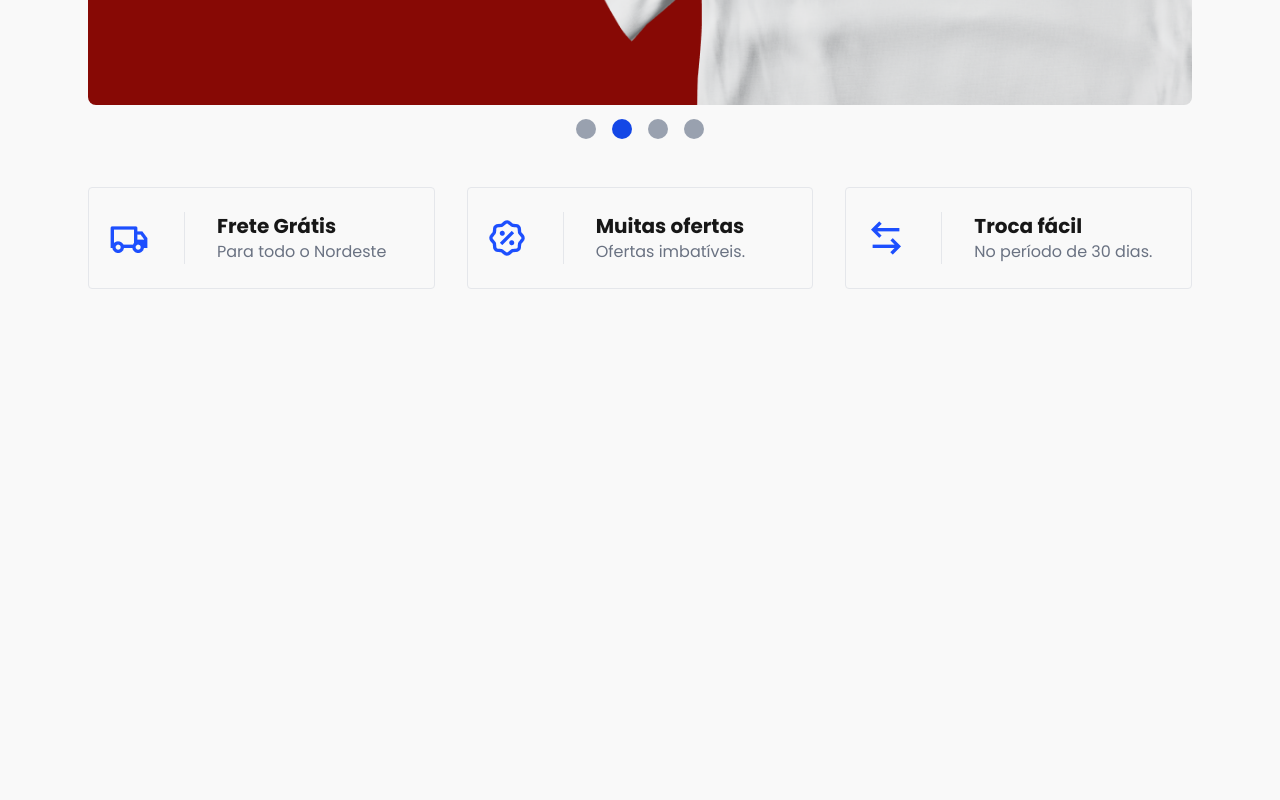
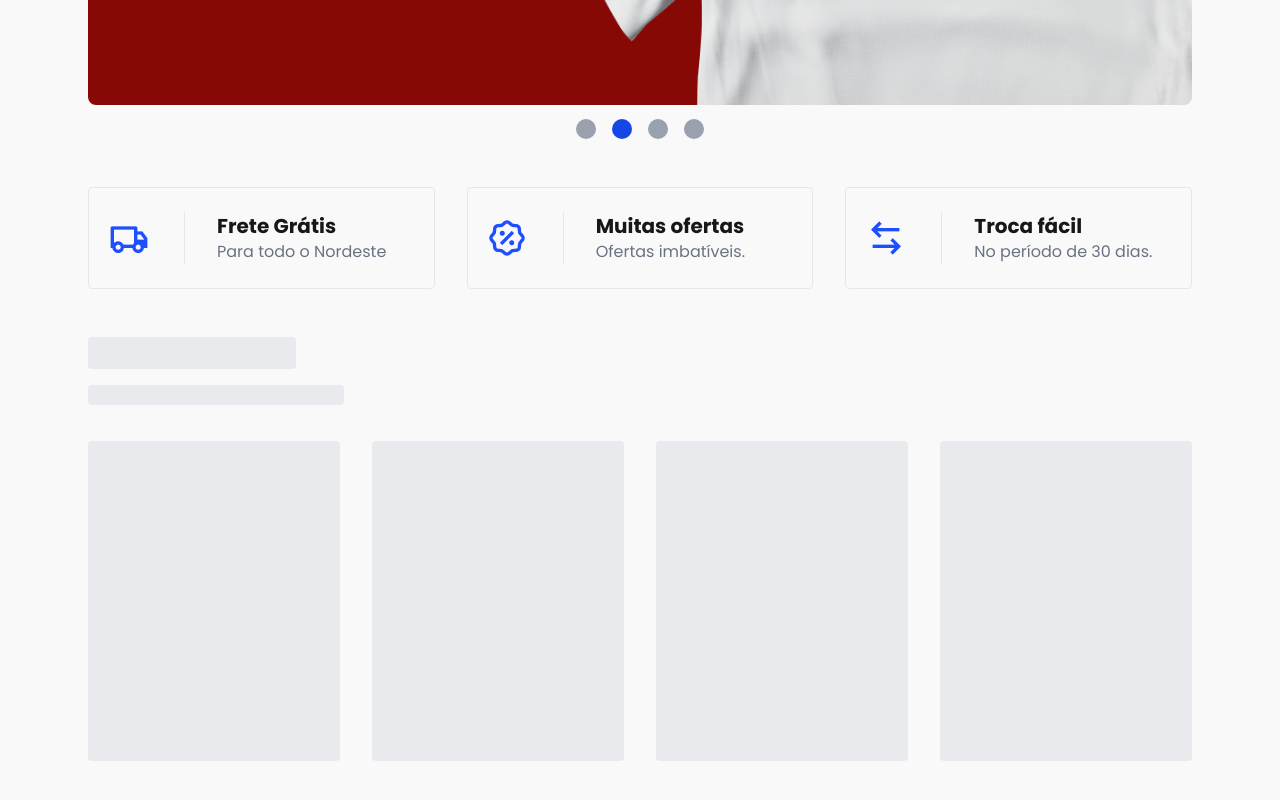
Before and after one commit to JoaoSBarbosa/DevStore-ui, a Next.js app: page / in a window 1280 px wide. Shown: the part 444-1244 px from the top of the page. Before the commit the page ends 805 px from the top, so only its background shows below. Built offline with nearby package versions, Linux system fonts and the light colour scheme.

Commit message:
:sparkles: Implementado Skeleton para load de carregando

```diff
--- /dev/null
+++ b/src/features/home/components/product-list-skeleton.tsx
@@ -0,0 +1,17 @@
+export const ProductListSkeleton = () => {
+  return (
+    <div className="lg:my-4">
+      <div className="flex gap-4 flex-col">
+        <div className="bg-gray-200 rounded w-52 h-8 mx-auto lg:mx-0 animate-pulse"></div>
+        <div className="bg-gray-200 rounded w-64 h-5 mx-auto lg:mx-0 animate-pulse"></div>
+      </div>
+
+      <div className="grid grid-cols-1 lg:grid-cols-4 gap-8 mt-9">
+        <div className="bg-gray-200 h-80 rounded animate-pulse"></div>
+        <div className="bg-gray-200 h-80 rounded animate-pulse"></div>
+        <div className="bg-gray-200 h-80 rounded animate-pulse"></div>
+        <div className="bg-gray-200 h-80 rounded animate-pulse"></div>
+      </div>
+    </div>
+  );
+};
--- a/src/features/home/home.tsx
+++ b/src/features/home/home.tsx
@@ -2,6 +2,7 @@ import { banners } from "./data/banner-data";
 import { Banners } from "./sections/banner/banners";
 import { storeBenefits } from "./data/store-benefits-data";
 import { StoreBenefitsContainer } from "./sections/store-benefits/store-benefits-container";
+import { ProductListSkeleton } from "./components/product-list-skeleton";
 
 export default function Home() {
   const data = banners;
@@ -9,6 +10,7 @@ export default function Home() {
     <main className="max-w-6xl mx-auto p-6">
       <Banners banners={data} />
       <StoreBenefitsContainer benefits={storeBenefits} />
+      <ProductListSkeleton />
     </main>
   );
 }
```
